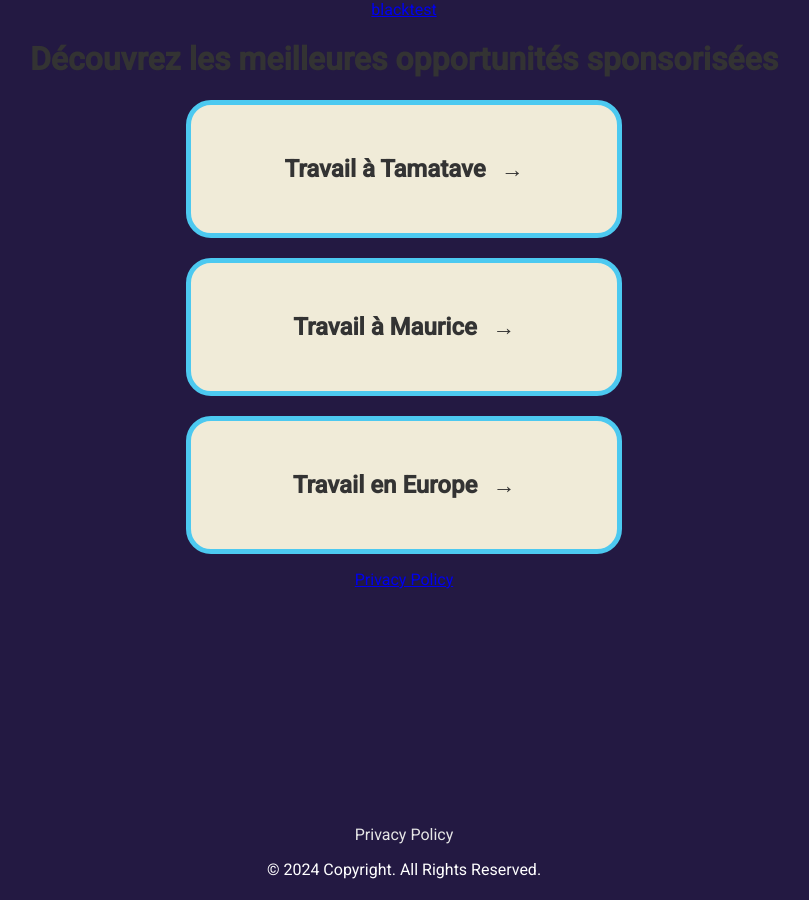
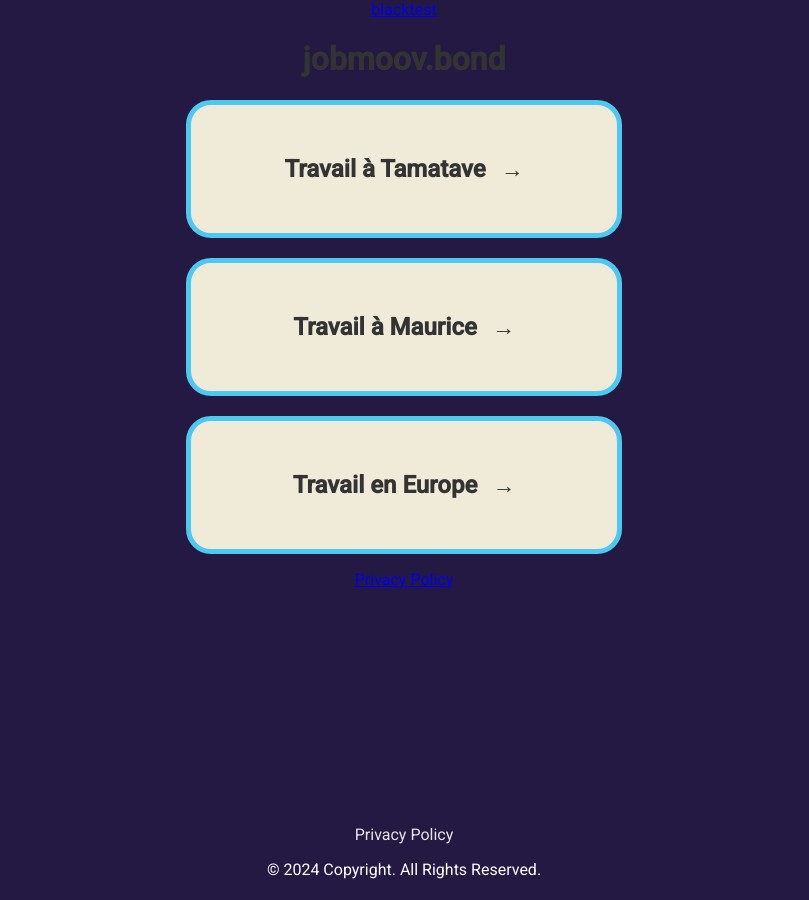
Before and after one commit to Ingbla/blacktest, a Jekyll site: the page built from index.md, in a window 1280 px wide. Shown: the whole page, without its empty margins (236-1045 px from the left). Built offline with Jekyll 4.4.1, drawn with Linux system fonts in a browser that asks for light colours.

Commit message:
Update index.md

```diff
--- a/index.md
+++ b/index.md
@@ -1,10 +1,10 @@
 ---
 layout: default
-title: "jobmoov"
+title: " "
 description: "Vos source de index meilleures"
 ---
 
-# Découvrez les meilleures opportunités sponsorisées
+# jobmoov.bond
 
 <!-- Page d'accueil -->
 <a href="page1/" class="bouton-acceuil">Travail à Tamatave</a>
```
